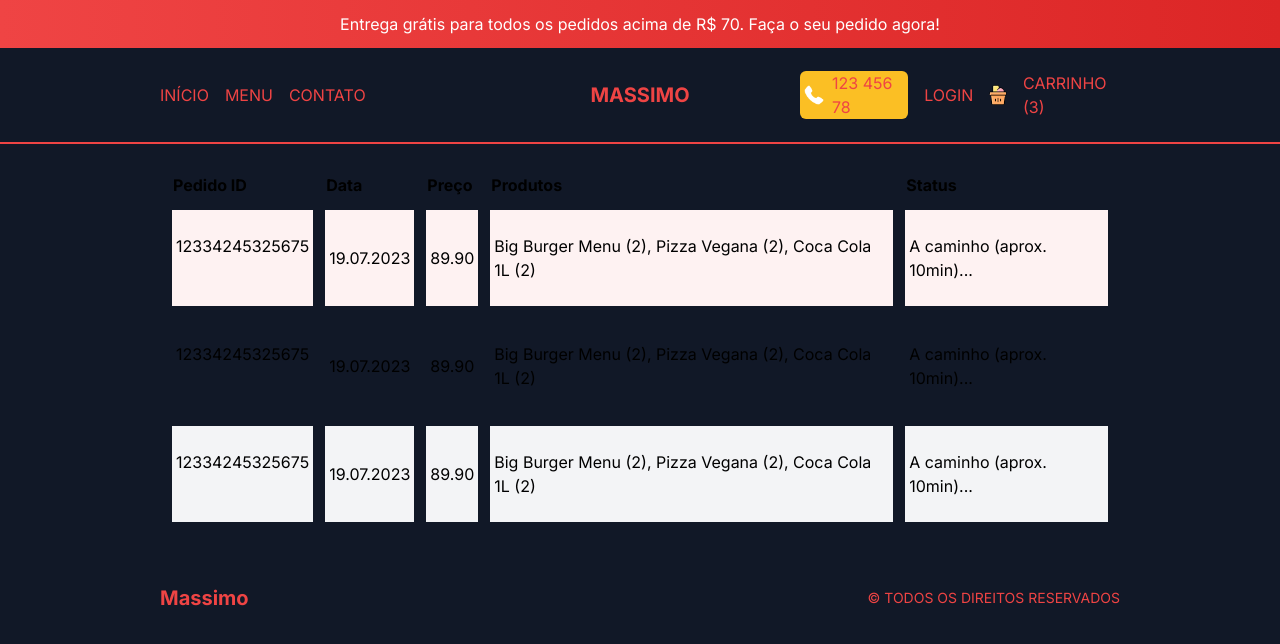
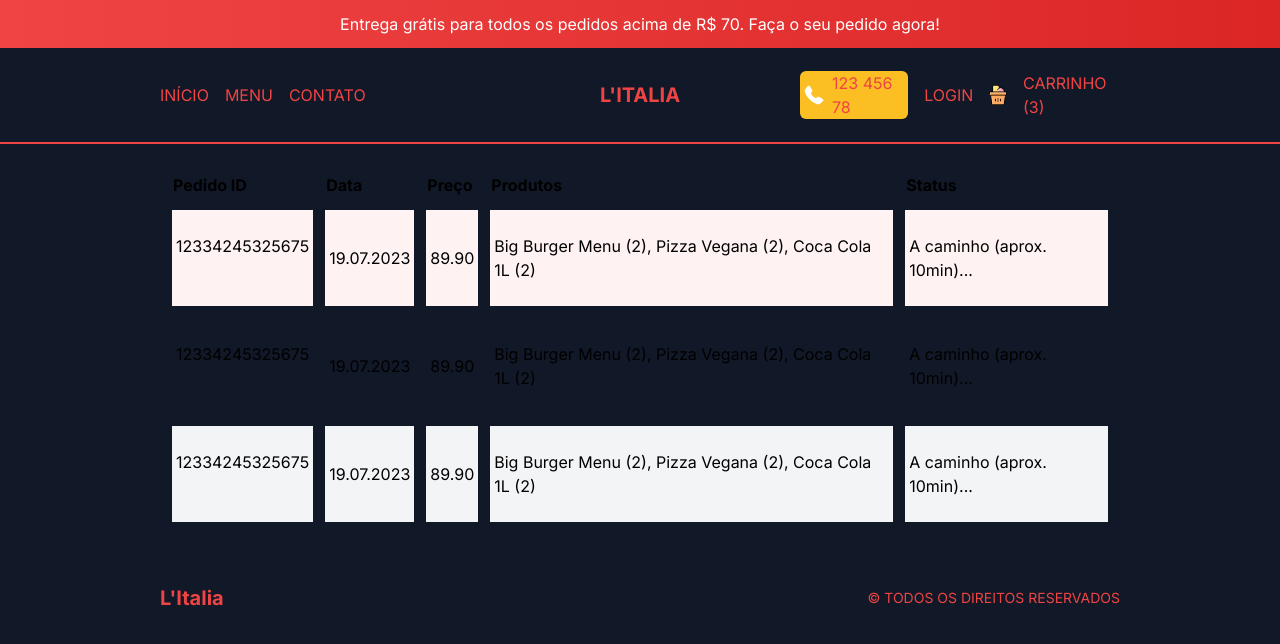
Before and after one commit to cleitonrs/Restaurant, a Next.js app: page /orders in a window 1280 px wide. Shown: the top 644 px of the page. Built offline with nearby package versions, Linux system fonts and the light colour scheme.

Commit message:
change site title

```diff
--- a/src/components/Footer.tsx
+++ b/src/components/Footer.tsx
@@ -4,7 +4,7 @@ import React from 'react'
 const Footer = () => {
   return (
     <div className='h-12 md:h-24 p-4 lg:px-20 xl:px-40 text-red-500 flex items-center justify-between'>
-      <Link href="/" className='font-bold text-xl'>Massimo</Link>
+      <Link href="/" className='font-bold text-xl'>L'Italia</Link>
       <p className='uppercase text-sm'>&copy; Todos os direitos reservados</p>
     </div>
   )
--- a/src/components/Navbar.tsx
+++ b/src/components/Navbar.tsx
@@ -17,7 +17,7 @@ const Navbar = () => {
       </div>
       {/* Logo */}
       <div className='text-xl md:font-bold flex-1 md:text-center'>
-        <Link href="/">Massimo</Link>
+        <Link href="/">L'Italia</Link>
       </div>
       {/* Mobile Menu */}
       <div className='md:hidden'>
--- a/src/components/Slider.tsx
+++ b/src/components/Slider.tsx
@@ -7,7 +7,7 @@ const data = [
   {
     id: 1,
     title: "Entregamos o seu pedido em qualquer lugar da cidade",
-    image: "/slide1.png",
+    image: "/slide.jpg",
   },
   {
     id: 2,
```
Also changed, not shown: public/slide.jpg (added), public/slide1.png (deleted).
